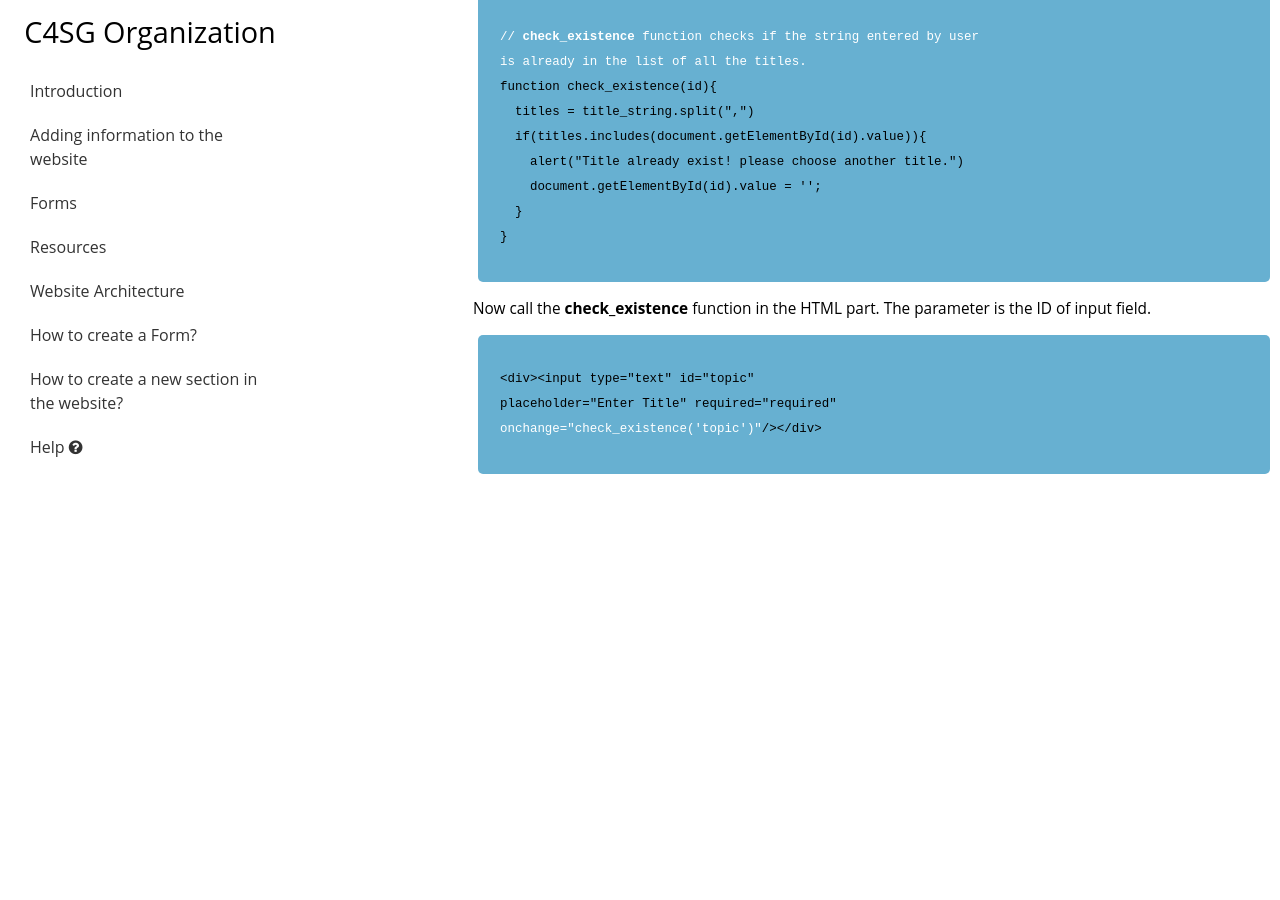
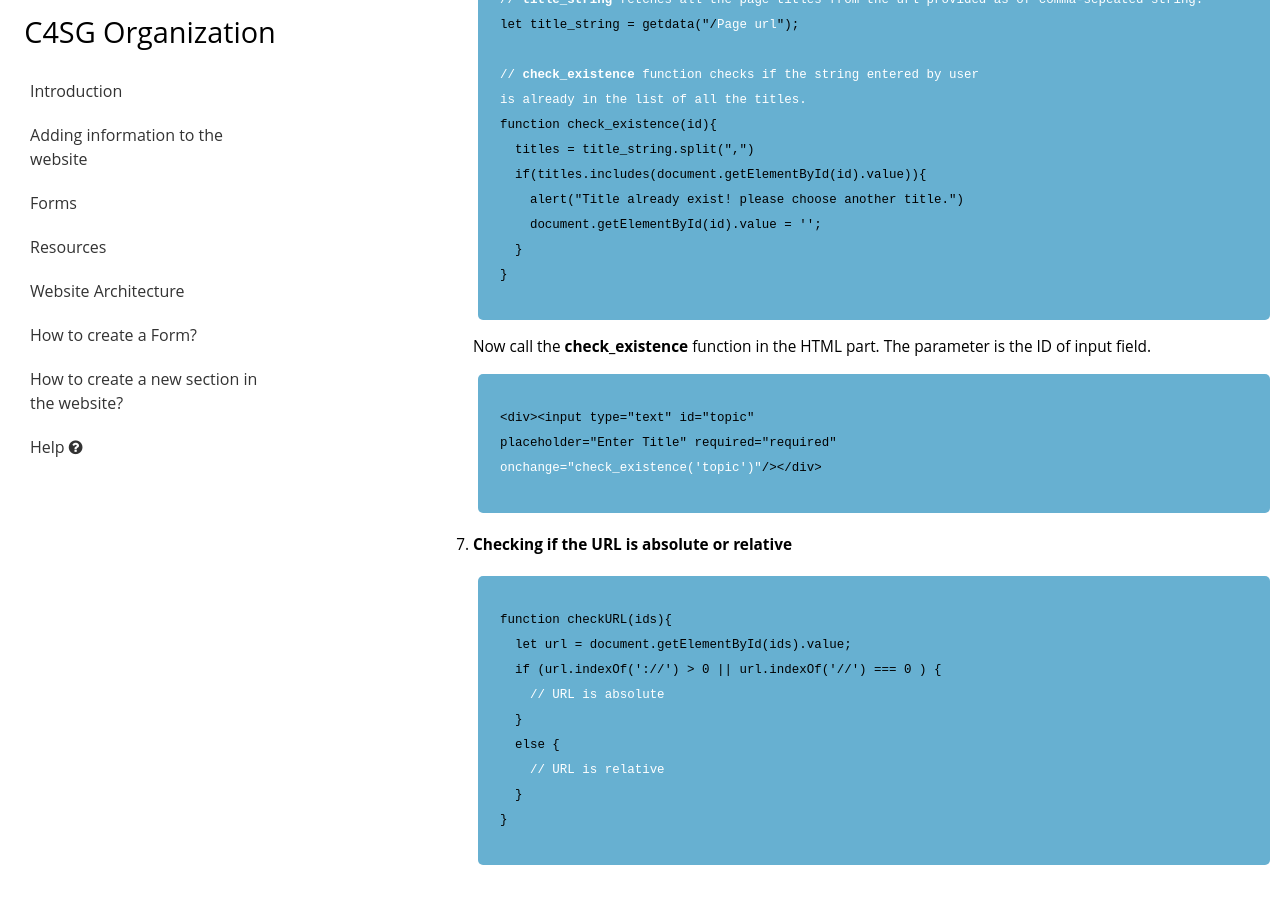
Before and after one commit to CS4SG/cs4sg_organization.github.io, a Jekyll site: the page built from create_form.html, in a window 1280 px wide and 900 px high, scrolled down 8976 px. Built offline with Jekyll 4.4.1, drawn with Linux system fonts in a browser that asks for light colours; before the commit the page ends 9486 px from its top, so only the background shows below that.

Commit message:
Absolute URL conditional added

```diff
--- a/create_form.html
+++ b/create_form.html
@@ -38,7 +39,7 @@ layout: default
             </p>
           </li>
           <li>
-            <h3>Writing the HTML</h3>
+            <h3 id = "html_section">Writing the HTML</h3>
             <p>
               <ol>
                 <li>
@@ -105,7 +106,7 @@ layout: default
             </p>
           </li>
           <li>
-            <h3>Writing the JavaScript</h3>
+            <h3 id="js_section">Writing the JavaScript</h3>
             <p>here are some of the javascript functions that are used frequently in the forms.
               Please tweak some of the information to make them functional in the form.</p>
               <p><font style="color:red">*</font>All JavaScript code should come between the <b><i>&#60;script&#62;&nbsp;...&nbsp;&#60;/script&#62;</i></b> Tags.</p>
@@ -373,6 +374,22 @@ layout: default
   <font style="color:white">onchange="check_existence('topic')"</font>/&#62;&#60;/div&#62;
                     </code>
                   </li>
+
+                  <li>
+                    <h4>Checking if the URL is absolute or relative</h4>
+                    <!-- Source: https://stackoverflow.com/questions/10687099/how-to-test-if-a-url-string-is-absolute-or-relative -->
+                  <code>
+  function checkURL(ids){
+    let url = document.getElementById(ids).value;
+    if (url.indexOf('://') > 0 || url.indexOf('//') === 0 ) {
+      <font style="color:white">// URL is absolute</font>
+    }
+    else {
+      <font style="color:white">// URL is relative</font>
+    }
+  }
+                  </code>
+                  </li>
                 </ol>
           </li>
         </ul>
```
Also changed, not shown: other parts of create_form.html (+1 -0 lines).
